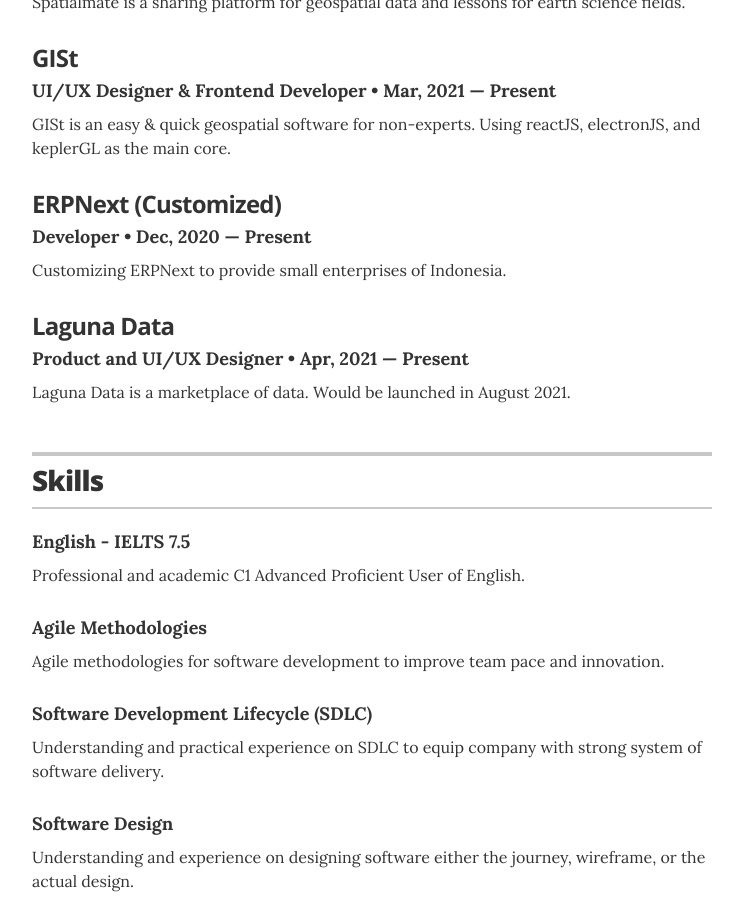
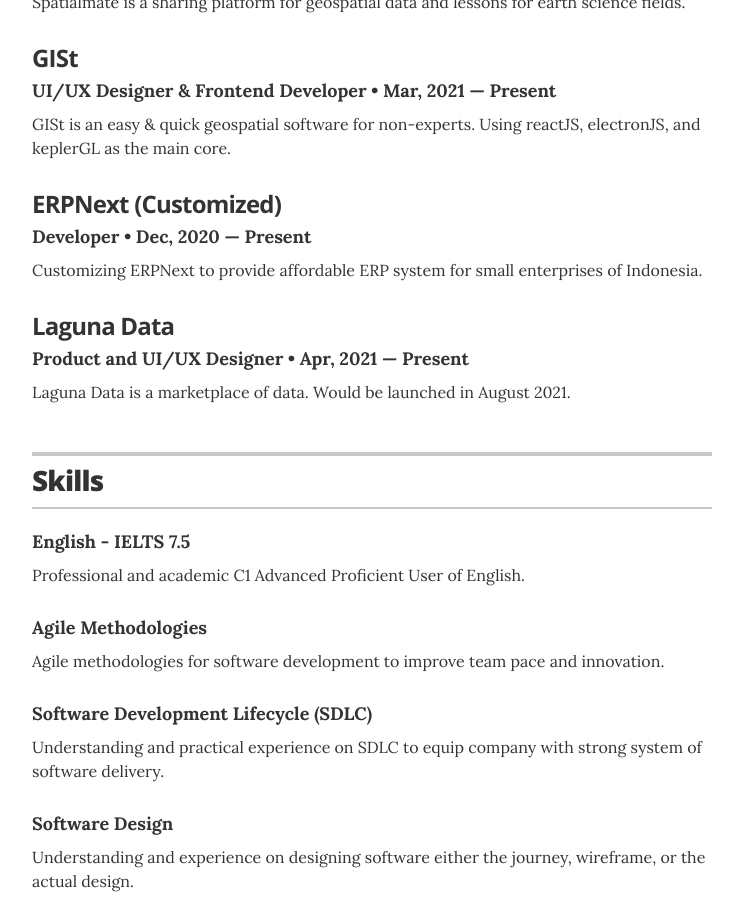
Before and after one commit to sawungrana/sawungrana.github.io, a Jekyll site: the page built from docs/index.html, in a window 1280 px wide and 900 px high, scrolled down 3198 px. Shown: the whole window, without its empty margins (268-1011 px from the left). Built offline with Jekyll 4.4.1, drawn with Linux system fonts in a browser that asks for light colours.

Commit message:
Update projects.yml

```diff
--- a/docs/_data/projects.yml
+++ b/docs/_data/projects.yml
@@ -18,7 +18,7 @@
   role: Developer
   duration: Dec, 2020 &mdash; Present
   # url: "#"
-  description: Customizing ERPNext to provide small enterprises of Indonesia.
+  description: Customizing ERPNext to provide affordable ERP system for small enterprises of Indonesia.
 
 - project: Laguna Data
   role: Product and UI/UX Designer
```
